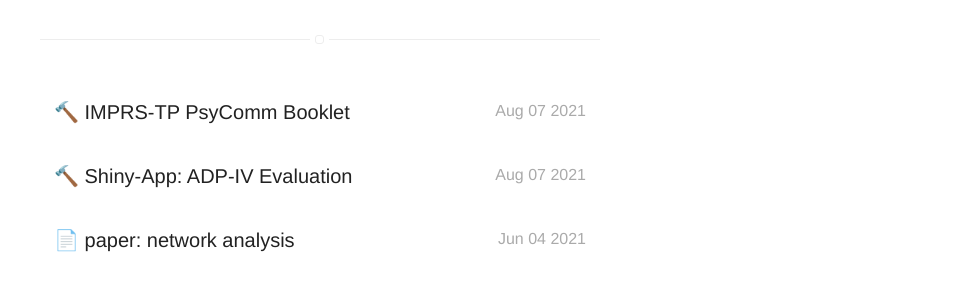
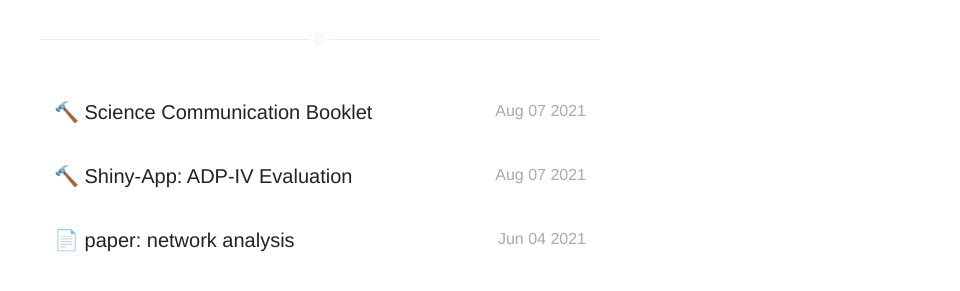
Before and after one commit to nicorost/nicorost.github.io, a Jekyll site: the page built from projects.html, in a window 1280 px wide. Shown: the part 447-738 px from the top of the page, without its empty margins (320-1280 px from the left). Built offline with Jekyll 4.4.1, drawn with Linux system fonts in a browser that asks for light colours; emoji names are drawn with the system emoji font; some of the changed lines change nothing that is shown.

Commit message:
minor changes in formuation

```diff
--- a/_posts/2022-06-01-imprs-psycomm-booklet.md
+++ b/_posts/2022-06-01-imprs-psycomm-booklet.md
@@ -1,5 +1,5 @@
 ---
-title: ":hammer: IMPRS-TP PsyComm Booklet"
+title: ":hammer: Science Communication Booklet"
 layout: post
 date: 2021-08-07 12:00
 tag: brain, mental health, psychiatry, psychology, neuroscience, science communication
@@ -13,7 +13,8 @@ author: nicorost
 externalLink: false
 ---
 
-In the science communication group at my [grad school](https://www.imprs-tp.mpg.de/), we have created a booklet to explain mental health for everyone.
+In the science communication group (PsyComm) at my [grad school](https://www.imprs-tp.mpg.de/), we have created a booklet to explain mental health for everyone.
+
 If you are interested, you can download the booklet [here](https://www.psych.mpg.de/2814459/imprs-tp). It's available in English and German.
 
-We hope you'll enjoy it!
+We hope you will enjoy it!
```
